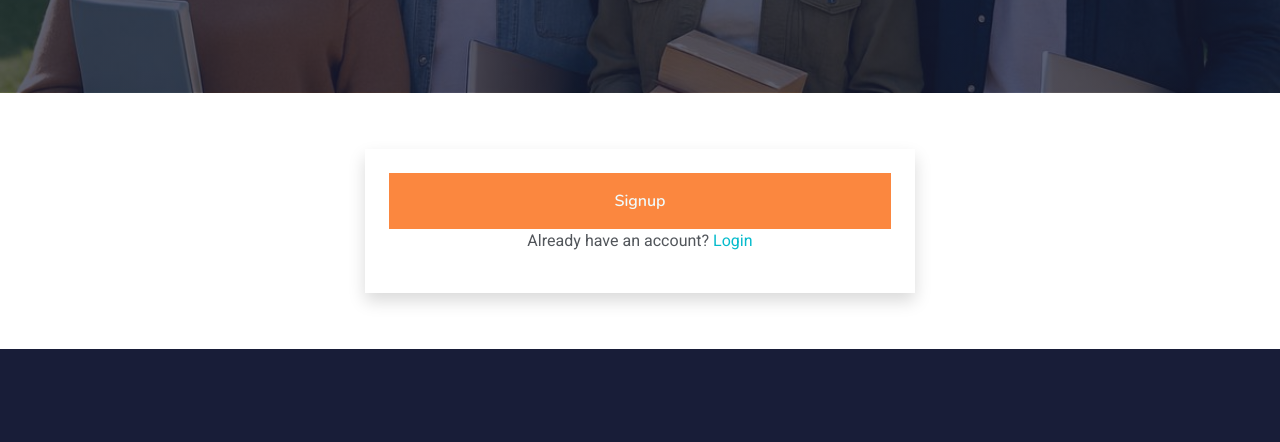
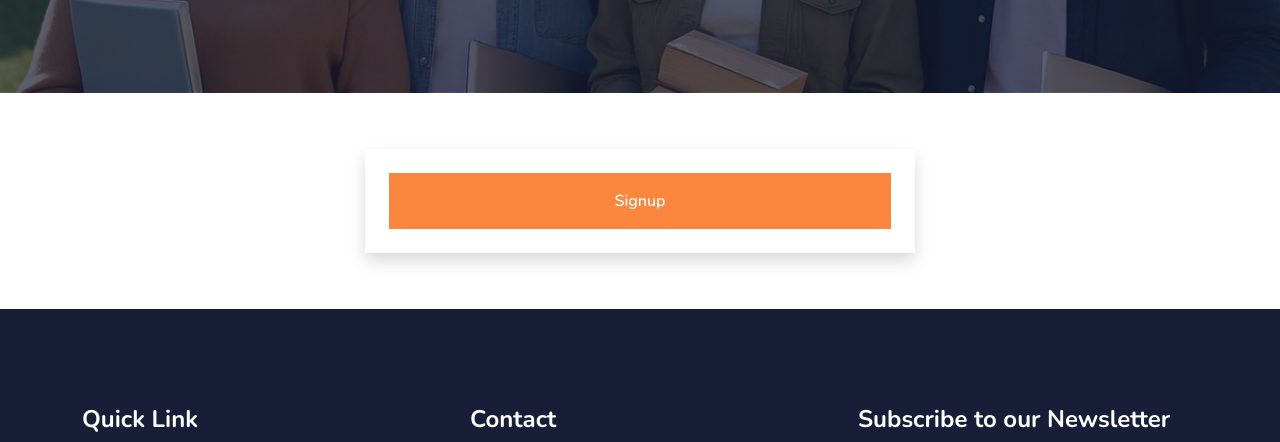
Before and after one commit to taytech-dev/muryetech, a plain HTML site: page signup.html in a window 1280 px wide. Shown: the part 299-741 px from the top of the page. Drawn offline with nearby package versions, Linux system fonts and the light colour scheme.

Commit message:
commit changes

```diff
--- a/signup.html
+++ b/signup.html
@@ -110,12 +110,6 @@
                             <div class="col-12">
                                 <button class="btn text-light w-100 py-3"  href="http://www.muryetechacademy.com">Signup</button>
                             </div>
-
-                            <div class="col-12 text-center">
-                                <p>Already have an account?
-                                    <a class="text-decoration-none" href="http://www.muryetechacademy.com">Login</a>
-                                </p>
-                            </div>
                         </div>
                     </form>
                 </center>
```
